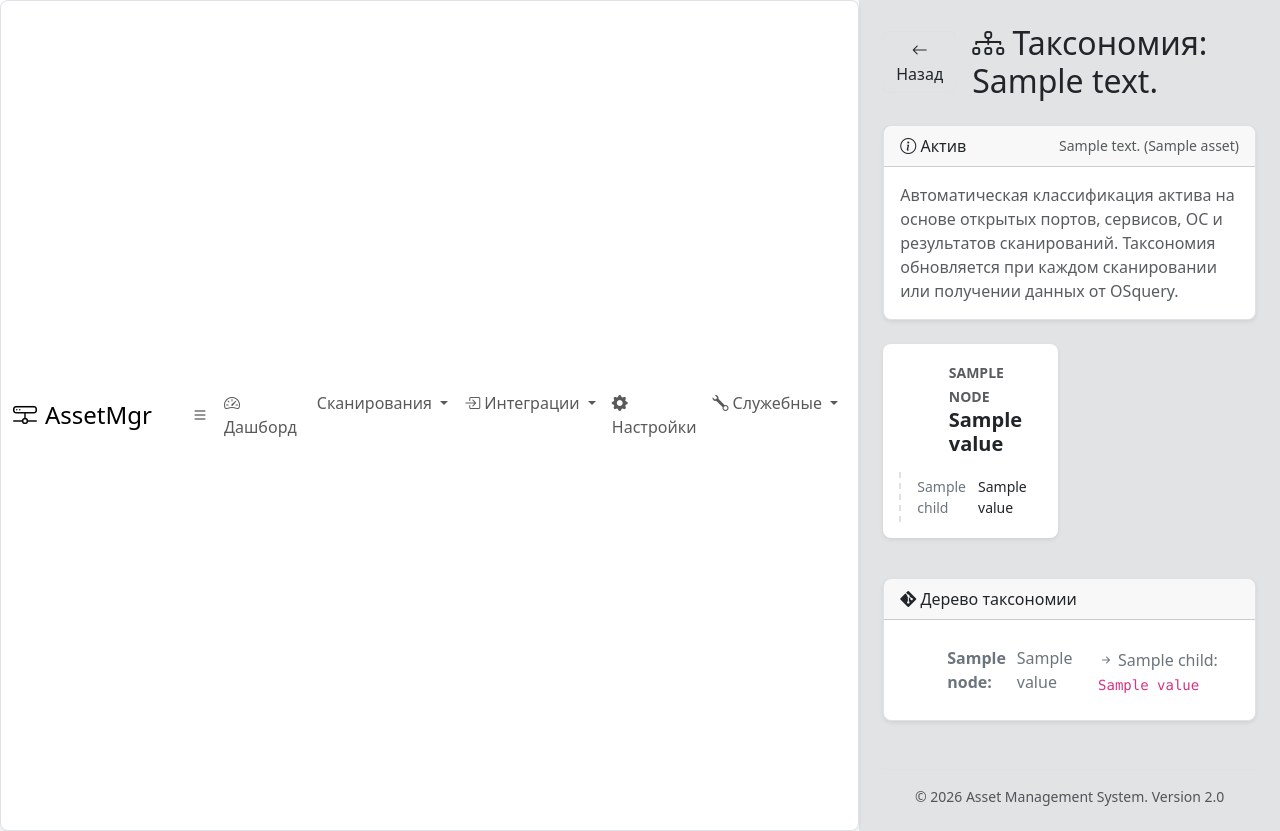
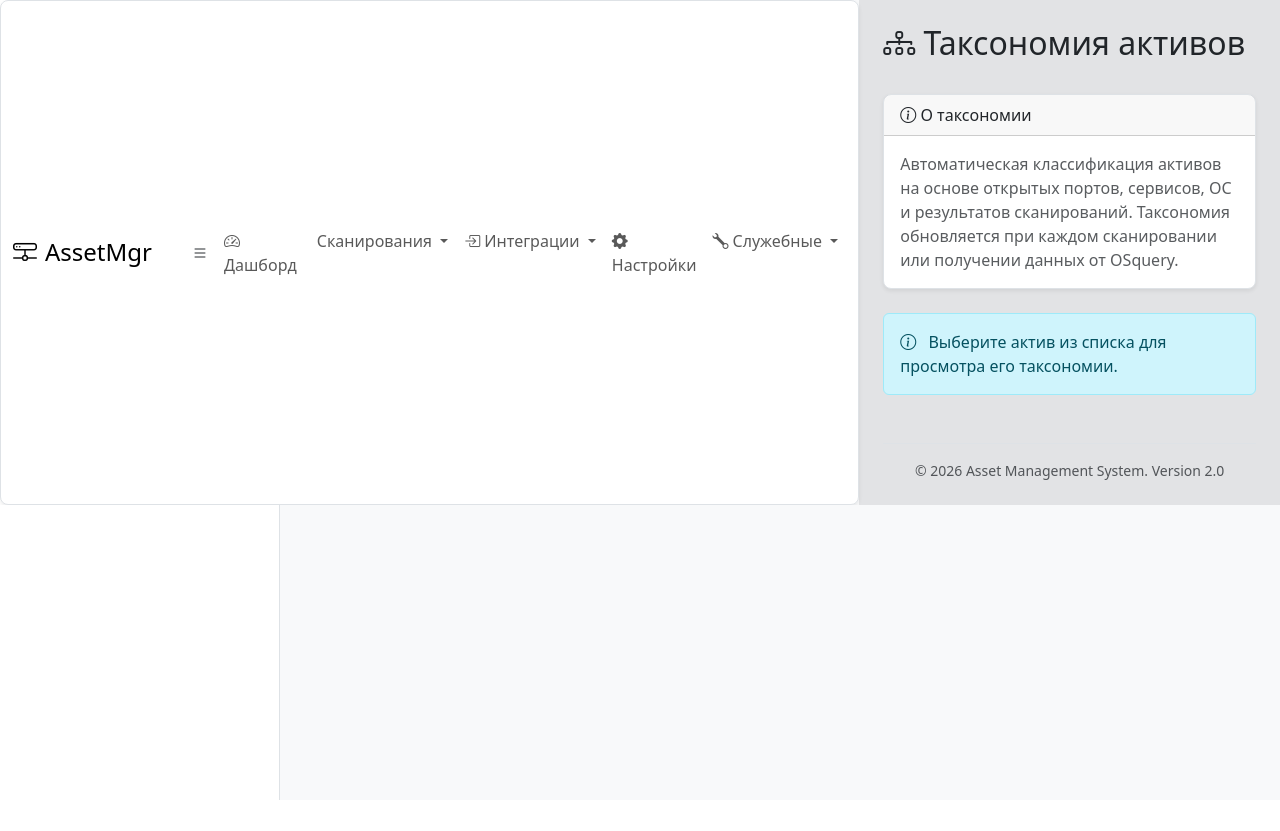
Before and after one commit to iebrosalin/turbo-funicular, a FastAPI app: template backend/templates/asset_taxonomy.html in a window 1280 px wide. After the commit the page ends 800 px from the top, so only its background shows below. Run offline with FastAPI, Linux system fonts and the light colour scheme; data comes from the database, SQL or seed files in the repository; the template is opened without the code that fills it: most values are stand-ins (such as "Sample title", 1, 10 or a date in 2020); data that the repository does not hold is empty; some libraries are stand-ins or nearby versions.

Commit message:
update branch

```diff
--- a/backend/templates/asset_taxonomy.html
+++ b/backend/templates/asset_taxonomy.html
@@ -1,6 +1,6 @@
 {% extends "base.html" %}
 
-{% block title %}Таксономия - {{ asset.ip_address }} | Asset Manager{% endblock %}
+{% block title %}Таксономия активов | Asset Manager{% endblock %}
 
 {% block extra_css %}
 <link href="/static/css/ui-kit-experiments.css" rel="stylesheet">
@@ -8,89 +8,24 @@
 
 {% block content %}
 <div class="d-flex justify-content-between align-items-center mb-4">
-    <div class="d-flex align-items-center">
-        <a href="{{ url_for('main.asset_detail', id=asset.id) }}" class="btn btn-outline-dark me-3">
-            <i class="bi bi-arrow-left"></i> Назад
-        </a>
-        <h2 class="mb-0"><i class="bi bi-diagram-3"></i> Таксономия: {{ asset.ip_address }}</h2>
-    </div>
+    <h2><i class="bi bi-diagram-3"></i> Таксономия активов</h2>
 </div>
 
 <!-- Info Card -->
 <div class="card mb-4">
-    <div class="card-header d-flex justify-content-between align-items-center">
-        <span><i class="bi bi-info-circle"></i> Актив</span>
-        <span class="text-muted small">{{ asset.ip_address }} {% if asset.hostname %}({{ asset.hostname }}){% endif %}</span>
+    <div class="card-header">
+        <span><i class="bi bi-info-circle"></i> О таксономии</span>
     </div>
     <div class="card-body">
         <p class="mb-0 text-muted">
-            Автоматическая классификация актива на основе открытых портов, сервисов, ОС и результатов сканирований.
+            Автоматическая классификация активов на основе открытых портов, сервисов, ОС и результатов сканирований.
             Таксономия обновляется при каждом сканировании или получении данных от OSquery.
         </p>
     </div>
 </div>
 
-<!-- Taxonomy Cards -->
-<div class="row">
-            {% for node in taxonomy.nodes %}
-            <div class="col-lg-6 mb-4">
-                <div class="card taxon-card h-100 border-0 shadow-sm">
-                    <div class="card-body">
-                        <div class="d-flex align-items-center mb-3">
-                            <div class="taxon-icon taxon-icon.bg-{{ 'primary' if node.id == 'device' else 'info' if node.id == 'role' else 'success' if node.id == 'services' else 'warning' }}-soft me-3">
-                                <i class="bi {{ node.icon }}"></i>
-                            </div>
-                            <div>
-                                <small class="text-uppercase text-muted fw-bold">{{ node.title }}</small>
-                                <h5 class="mb-0 fw-semibold">{{ node.value }}</h5>
-                            </div>
-                        </div>
-
-                        {% if node.children %}
-                        <div class="taxon-children">
-                            {% for child in node.children %}
-                            <div class="taxon-child">
-                                <span class="taxon-child-label">{{ child.title }}</span>
-                                <span class="taxon-child-value">{{ child.value or '—' }}</span>
-                            </div>
-                            {% endfor %}
-                        </div>
-                        {% endif %}
-                    </div>
-                </div>
-            </div>
-            {% endfor %}
-        </div>
-
-        <!-- Text Tree View -->
-        <div class="card mt-3">
-            <div class="card-header"><i class="bi bi-git"></i> Дерево таксономии</div>
-            <div class="card-body">
-                <ul class="list-unstyled ps-3 mb-0 tree-view">
-                    {% for node in taxonomy.nodes %}
-                    <li class="{% if not loop.first %}mt-2{% endif %} tree-node">
-                        <i class="bi {{ node.icon }} text-{{ 'primary' if node.id == 'device' else 'info' if node.id == 'role' else 'success' if node.id == 'services' else 'warning' }} me-2"></i>
-                        <strong>{{ node.title }}:</strong> {{ node.value }}
-                        {% if node.children %}
-                        <ul class="list-unstyled ps-3 mt-1">
-                            {% for child in node.children %}
-                            <li><i class="bi bi-arrow-right-short me-1"></i>{{ child.title }}: <code>{{ child.value or '—' }}</code></li>
-                            {% endfor %}
-                        </ul>
-                        {% endif %}
-                    </li>
-                    {% endfor %}
-                </ul>
-            </div>
-        </div>
-
-        <!-- Debug Info (only in debug mode) -->
-        {% if config.DEBUG %}
-        <div class="card mt-3 border-warning">
-            <div class="card-header bg-warning"><i class="bi bi-bug"></i> Отладочная информация</div>
-            <div class="card-body small">
-                <pre class="mb-0">{{ taxonomy | tojson(indent=2) }}</pre>
-            </div>
-        </div>
-        {% endif %}
+<div class="alert alert-info">
+    <i class="bi bi-info-circle me-2"></i>
+    Выберите актив из списка для просмотра его таксономии.
+</div>
 {% endblock %}
--- a/backend/templates/utilities.html
+++ b/backend/templates/utilities.html
@@ -5,7 +5,7 @@
 {% block content %}
 <div class="d-flex justify-content-between align-items-center mb-4">
     <h2><i class="bi bi-tools"></i> Утилиты</h2>
-    <a href="{{ url_for('main.index') }}" class="btn btn-outline-dark"><i class="bi bi-arrow-left"></i> На главную</a>
+    <a href="{{ url_for('root') }}" class="btn btn-outline-dark"><i class="bi bi-arrow-left"></i> На главную</a>
 </div>
 
 <div class="row">
```
